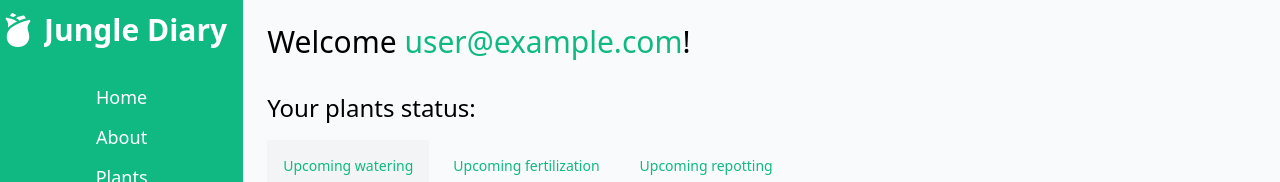
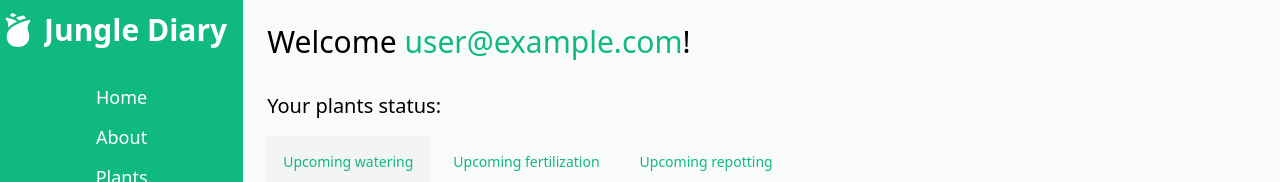
Before and after one commit to IvanKiral/PA200-jungle-diary, a React (Vite) app: page / in a window 1280 px wide. Shown: the top 182 px of the page. Built offline with nearby package versions, Linux system fonts and the light colour scheme; no server answers; the database is empty; sample sign-in values are in the browser's storage.

Commit message:
Change text size

```diff
--- a/src/pages/Home.tsx
+++ b/src/pages/Home.tsx
@@ -48,7 +48,7 @@ export const Home: FC = () => {
 				</h1>
 			</div>
 
-			<h2 className="text-2xl mt-4">Your plants status:</h2>
+			<h2 className="text-xl mt-4">Your plants status:</h2>
 			<ul className="flex flex-wrap text-sm font-medium text-center text-gray-500 border-b border-gray-200 dark:border-gray-700 dark:text-gray-400">
 				<li className="mr-2">
 					<a
```
